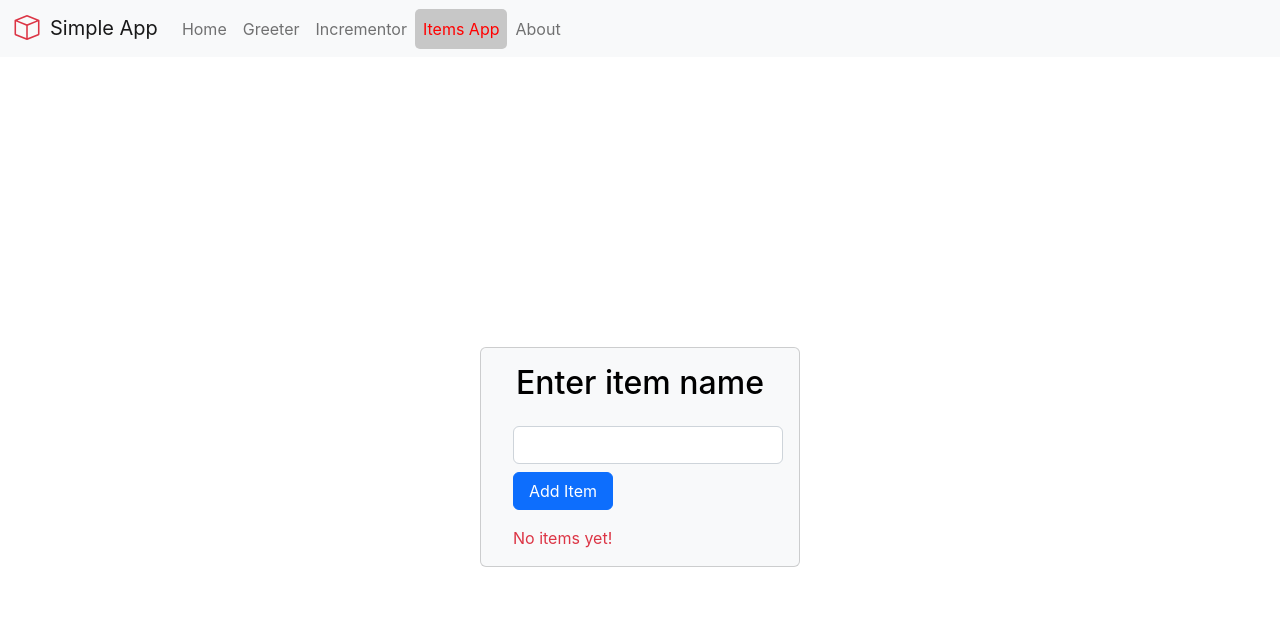
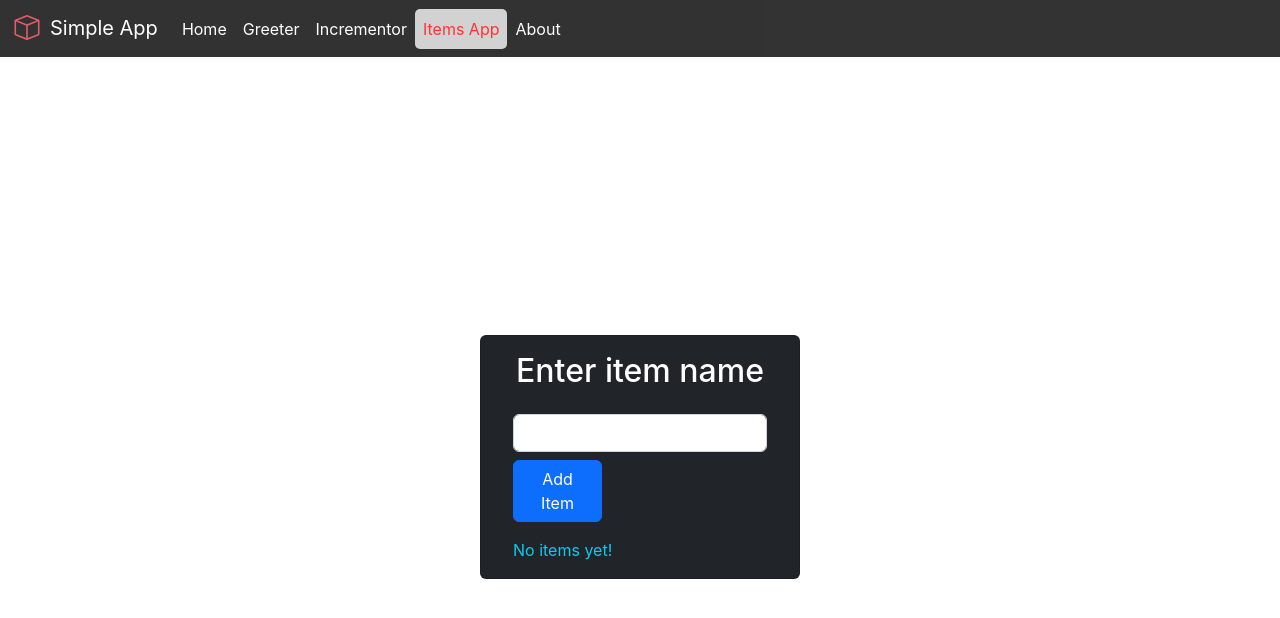
Before and after one commit to LukasC0D/project_react_app, a React (Create React App) app: page /item-list in a window 1280 px wide. Shown: the top 618 px of the page. Built offline with nearby package versions, Linux system fonts and the light colour scheme.

Commit message:
Applying different styles

```diff
--- a/src/App.js
+++ b/src/App.js
@@ -29,7 +29,7 @@ const App =() => {
 
       <Routes>
 
-        <Route path="home" element={<Home />} />
+        <Route path="/" element={<Home />} />
 
         <Route path="greeter" element={<Greeter />} />
         <Route path="incrementor" element={<Incrementor />} />
--- a/src/Components/Header/Header.css
+++ b/src/Components/Header/Header.css
@@ -1,14 +1,14 @@
-.newcolor .bg-light {
-    background-color: red;
-    color: blue;
-}
-Header{
 
-    background-color: black;
-    color: black;
-
+.newcolor {
+    background: rgb(0, 0, 0);
+    opacity: 0.8;
+    color: white;
+ }
+.newcolor a{
+    color: white;
 }
 
-.newcolor {
-    background: #000;
+.navbar{
+    --bs-navbar-hover-color:red;
+    --bs-navbar-brand-hover-color:red;
 }
--- a/src/Components/Header/Header.js
+++ b/src/Components/Header/Header.js
@@ -5,9 +5,9 @@ import './Header.css'
 const Header =() => {
 
   return (
-      <nav className="navbar navbar-expand-lg bg-light newcolor">
+      <nav className="navbar navbar-expand-lg  newcolor">
         <div className="container-fluid">
-          <Link className="navbar-brand" to="/home">
+          <Link className="navbar-brand" to="/">
           <svg xmlns="http://www.w3.org/2000/svg" width="30" height="25" fill="currentColor" class="bi bi-box" viewBox="0 0 16 16 " className="me-2 mb-1 text-danger">
           <path d="M8.186 1.113a.5.5 0 0 0-.372 0L1.846 3.5 8 5.961 14.154 3.5 8.186 1.113zM15 4.239l-6.5 2.6v7.922l6.5-2.6V4.24zM7.5 14.762V6.838L1 4.239v7.923l6.5 2.6zM7.443.184a1.5 1.5 0 0 1 1.114 0l7.129 2.852A.5.5 0 0 1 16 3.5v8.662a1 1 0 0 1-.629.928l-7.185 2.874a.5.5 0 0 1-.372 0L.63 13.09a1 1 0 0 1-.63-.928V3.5a.5.5 0 0 1 .314-.464L7.443.184z"/>
           </svg>
@@ -27,7 +27,7 @@ const Header =() => {
               <NavLink className={({ isActive }) =>
                 isActive ? "nav-link active" : "nav-link"
               }
-                to="/home">
+                to="/">
                 Home
               </NavLink>
 
--- a/src/Components/ItemList/ItemList.js
+++ b/src/Components/ItemList/ItemList.js
@@ -7,13 +7,14 @@ let flexContainer = {
   display: "flex",
   alignItems: "center",
   justifyContent: "center",
+
 };
 
 let inputW = {
-  width: "270px",
+  width: "100%",
 };
 let buttonW = {
-  width: "100px",
+  width: "35%",
 };
 
 
@@ -23,6 +24,7 @@ const ItemList = () => {
   });
   const [items, setItems] = useState([]);
   const itemInput = useRef(null);
+  const [itemErrorMsg, setItemErrorMsg] = useState("");
 
   useEffect(() => {
     const lsItems = localStorage.getItem("items");
@@ -46,7 +48,12 @@ const ItemList = () => {
 
   const handleClick = (e) => {
     e.preventDefault()
-    itemInput.current.value = "";
+  if ( itemInput.current.value === ""){
+    setItemErrorMsg("Title cannot be blank")
+
+  } else{
+    setItemErrorMsg("")
+  }
 
 
     console.log(newItem.name)
@@ -54,15 +61,35 @@ const ItemList = () => {
       setItems([...items, newItem]);
       setNewItem({ name: '' })
     }
+
   };
+
+  // if (newTitle === "") {
+  //   setItemErrorMsg("Can't leave the title blank");
+  // } else {
+  //   let updatedItems = JSON.stringify([...items, newTitle]);
+  //   localStorage.setItem("items", updatedItems);
+  //   setNewTitle("");
+  //   setItems([...items, newTitle]);
+  //   setItemErrorMsg("");
+  // }
+
+  {/* <div className="text-danger">{itemErrorMsg}</div> */}
+            {/* {itemErrorMsg ? <div className="text-danger">{itemErrorMsg}</div> : null} */}
+            // {itemErrorMsg && <div className="text-danger">{itemErrorMsg}</div>}
+
+
 
   return (
     <div style={flexContainer}>
-      <div className="card w-25 text-bg-light">
+      <div className="card w-25 text-bg-dark">
         <div className="card-body">
-          <h2 className="text-center">Enter item name</h2>
+          <h2 className="text-center text-white">Enter item name</h2>
           <div className="row p-3">
             <form onSubmit={handleClick}>
+
+            {itemErrorMsg && <div className="text-danger text-center pb-1">{itemErrorMsg}</div>}
+
               <input
                 id="input"
                 type="text"
@@ -81,16 +108,16 @@ const ItemList = () => {
           <ul className="list-group">
             {items.length > 0 ? (
               items.map((item, idx) => (
-                <li key={idx} className="list-group-item">
+                <li key={idx} className="list-group-item text-info">
                   {item.name}
                   {/* prettier-ignore */}
                   <button className="btn btn-danger float-end" onClick={() => { deleteItem(idx); }}>
-                    Delete
+                    X
                   </button>
                 </li>
               ))
             ) : (
-              <div className='ms-3 text-danger'>No items yet!</div>
+              <div className='ms-3 text-info'>No items yet!</div>
             )}
           </ul>
         </div>
```
